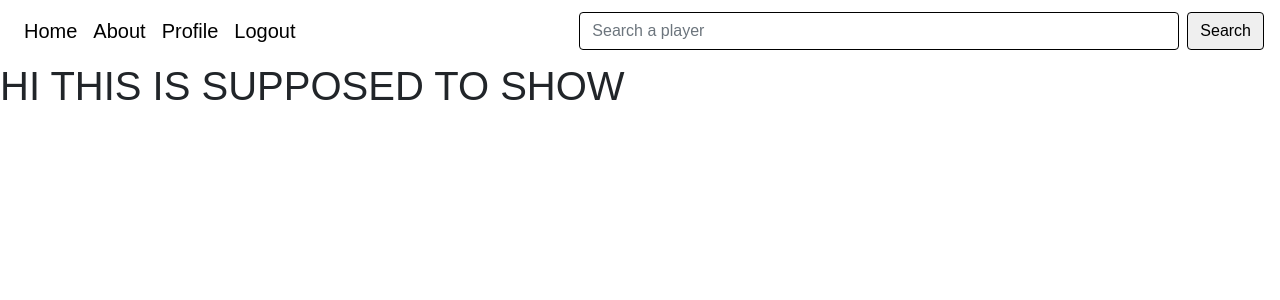
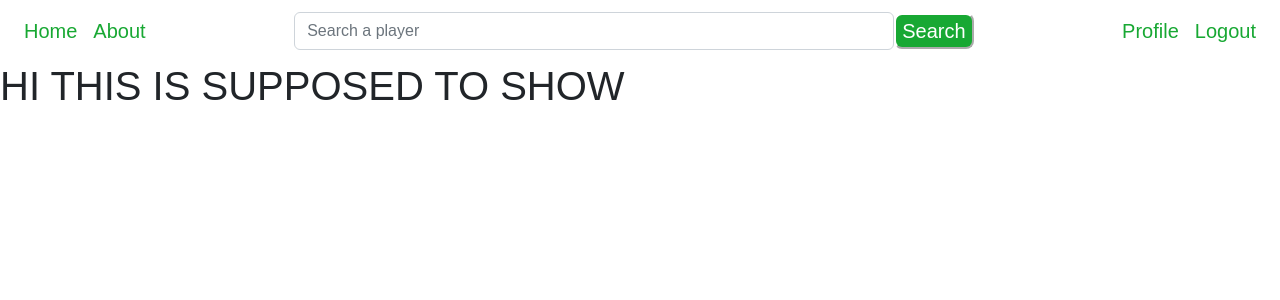
Before and after one commit to crdyer94/Sports_Base, a Flask app: page /searchpage in a window 1280 px wide. Shown: the top 300 px of the page. Run offline with Flask 2, Linux system fonts and the light colour scheme; a user stored in the database is signed in; some libraries are stand-ins or nearby versions.

Commit message:
Nav bar complete

```diff
--- a/static/css/base.css
+++ b/static/css/base.css
@@ -20,19 +20,24 @@ body {
 
 
 .navbar-nav>li>a, .navbar-dark .navbar-nav .nav-link {
+    color: #18A833;
+
+}
+
+.navbar-nav>li>a, .navbar-dark .navbar-nav:hover .nav-link:hover {
     color: black;
 
 }
 
-.navbar-nav>li>a, .navbar-dark .navbar-nav:hover .nav-link:hover {
-    color: #20CC67;
+.mystyles {
+    background-color: #18A833;
+    color: white;
+    text-align: center;
+    cursor: pointer;
+    border-radius: 8px;
 
 }
 
-#navbaritem {
-     color: black;
-
-}
 
 
 section {
--- a/templates/athlete.html
+++ b/templates/athlete.html
@@ -11,9 +11,9 @@
 <br>
 
 
-<div class="list">
-  <div href="#" id="fav_button">Add to Favorites</a>
-</div>
+<!-- <div class="favorite_button">
+  <button id="button-favorite-current-player">Favorite This Player!</button>
+</div> -->
 
 <br>
 <br>
--- a/templates/base.html
+++ b/templates/base.html
@@ -28,6 +28,20 @@
         <li class="nav-item">
           <a class="nav-link" href="#">About</a>
         </li>
+      </ul>
+    </div>
+    <div class="collapse navbar-collapse" id="navbaritem">
+
+    <form class="form-inline mx-auto" method = "POST" action = "/searchresults">
+      <div class="md-form my-0">
+        <input class="form-control" type="text" name = "playername" placeholder="Search a player" aria-label="Search" style="width: 600px; border-color: gray-light; border-radius: 6px;">
+      </div>
+      <button class="mystyles" type="submit" style="border-color: white;">Search</button>
+    </form>
+
+  </div>
+      <div class="collapse navbar-collapse" id="navbaritem">
+        <ul class="navbar-nav ml-auto">
         <li class="nav-item">
           <a class="nav-link" href="#">Profile</a>
         </li>
@@ -38,16 +52,7 @@
     </div>
 
   <!-- Collapsible content -->
-  <div class="collapse navbar-collapse" id="navbaritem">
 
-    <form class="form-inline ml-auto" method = "POST" action = "/searchresults">
-      <div class="md-form my-0">
-        <input class="form-control" type="text" name = "playername" placeholder="Search a player" aria-label="Search" style="width: 600px; border-color: black;">
-      </div>
-      <button class="btn btn-outline-black; btn-md my-0 ml-sm-2" type="submit" style="border-color: black;">Search</button>
-    </form>
-
-  </div>
 </nav>
 
 
```
Also changed, not shown: static/JS/favorites.js (+54 -26 lines).
